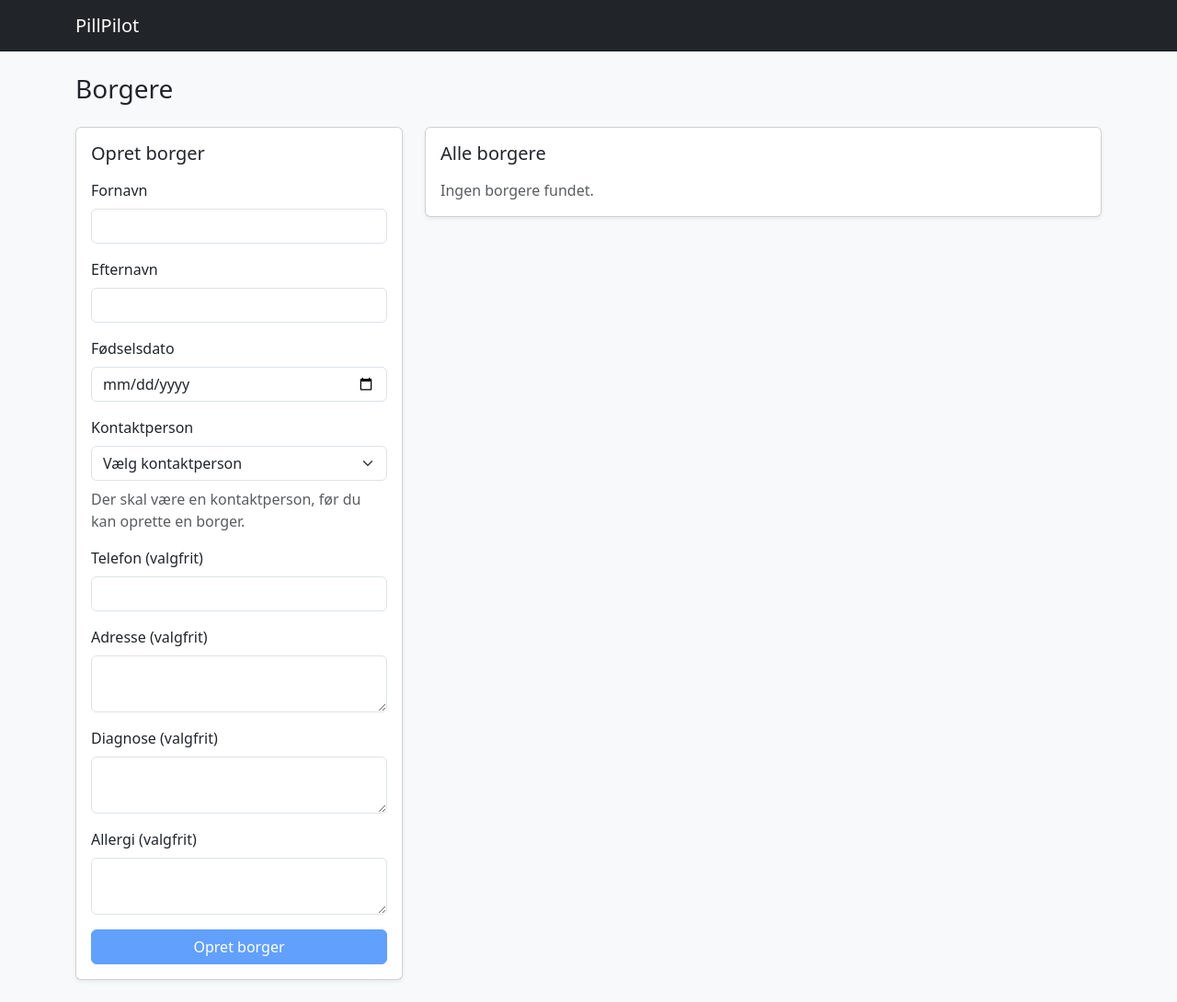
After one commit to Zerraphix/PillPilotProject, a Python web app: template templates/borgere.html in a window 1280 px wide. The commit adds this page. Shown: the whole page at 92% size. Run offline with Jinja, Linux system fonts and the light colour scheme; the template is opened without the code that fills it, so the values that code supplies are empty.

Commit message:
Et borgerview over alle borgere

```diff
--- a/templates/base.html
+++ b/templates/base.html
@@ -23,6 +23,10 @@
                     <li class="nav-item">
                         <a class="nav-link{% if request.endpoint == 'dashboard' %} active{% endif %}"
                            href="{{ url_for('dashboard') }}" {% if request.endpoint == 'dashboard' %}aria-current="page"{% endif %}>Dashboard</a>
+                    </li>
+                    <li class="nav-item">
+                        <a class="nav-link{% if request.endpoint in ('borgere', 'borger_view') %} active{% endif %}"
+                           href="{{ url_for('borgere') }}" {% if request.endpoint in ('borgere', 'borger_view') %}aria-current="page"{% endif %}>Borgere</a>
                     </li>
                     <li class="nav-item">
                         <a class="nav-link{% if request.endpoint == 'pilledispensere' %} active{% endif %}"
--- /dev/null
+++ b/templates/borgere.html
@@ -0,0 +1,142 @@
+{% extends "base.html" %}
+
+{% block title %}Borgere · PillPilot{% endblock %}
+
+{% block content %}
+<h1 class="h3 mb-4">Borgere</h1>
+
+<div class="row g-4">
+    <div class="col-12 col-lg-4">
+        <div class="card shadow-sm">
+            <div class="card-body">
+                <h2 class="h5 mb-3">Opret borger</h2>
+                <form method="POST" action="{{ url_for('create_borger') }}">
+                    <input type="hidden" name="csrf_token" value="{{ csrf_token() }}">
+
+                    <div class="mb-3">
+                        <label for="fornavn" class="form-label">Fornavn</label>
+                        <input type="text" name="fornavn" id="fornavn" class="form-control"
+                               maxlength="100" required>
+                    </div>
+
+                    <div class="mb-3">
+                        <label for="efternavn" class="form-label">Efternavn</label>
+                        <input type="text" name="efternavn" id="efternavn" class="form-control"
+                               maxlength="100" required>
+                    </div>
+
+                    <div class="mb-3">
+                        <label for="birthday" class="form-label">Fødselsdato</label>
+                        <input type="date" name="birthday" id="birthday" class="form-control" required>
+                    </div>
+
+                    <div class="mb-3">
+                        <label for="kontaktperson_id" class="form-label">Kontaktperson</label>
+                        <select name="kontaktperson_id" id="kontaktperson_id" class="form-select" required>
+                            <option value="" disabled {% if not session.get('kontaktperson_id') %}selected{% endif %}>Vælg kontaktperson</option>
+                            {% for kontaktperson in kontaktpersoner %}
+                            <option value="{{ kontaktperson['kontaktperson_id'] }}"
+                                    {% if kontaktperson['kontaktperson_id'] == session.get('kontaktperson_id') %}selected{% endif %}>
+                                {{ kontaktperson['fornavn'] }} {{ kontaktperson['efternavn'] }} (ID: {{ kontaktperson['kontaktperson_id'] }}){% if not kontaktperson['aktiv'] %} – Inaktiv{% endif %}
+                            </option>
+                            {% endfor %}
+                        </select>
+                        {% if not kontaktpersoner %}
+                        <p class="text-muted mt-2 mb-0">Der skal være en kontaktperson, før du kan oprette en borger.</p>
+                        {% endif %}
+                    </div>
+
+                    <div class="mb-3">
+                        <label for="telefon" class="form-label">Telefon (valgfrit)</label>
+                        <input type="tel" name="telefon" id="telefon" class="form-control" maxlength="25">
+                    </div>
+
+                    <div class="mb-3">
+                        <label for="adresse" class="form-label">Adresse (valgfrit)</label>
+                        <textarea name="adresse" id="adresse" class="form-control" rows="2"></textarea>
+                    </div>
+
+                    <div class="mb-3">
+                        <label for="diagnose" class="form-label">Diagnose (valgfrit)</label>
+                        <textarea name="diagnose" id="diagnose" class="form-control" rows="2"></textarea>
+                    </div>
+
+                    <div class="mb-3">
+                        <label for="allergi" class="form-label">Allergi (valgfrit)</label>
+                        <textarea name="allergi" id="allergi" class="form-control" rows="2"></textarea>
+                    </div>
+
+                    <button type="submit" class="btn btn-primary w-100" {% if not kontaktpersoner %}disabled{% endif %}>Opret borger</button>
+                </form>
+            </div>
+        </div>
+    </div>
+
+    <div class="col-12 col-lg-8">
+        <div class="card shadow-sm">
+            <div class="card-body">
+                <h2 class="h5 mb-3">Alle borgere</h2>
+
+                {% if borgere %}
+                <div class="table-responsive">
+                    <table class="table table-striped table-hover align-middle">
+                        <thead>
+                            <tr>
+                                <th scope="col">ID</th>
+                                <th scope="col">Borger</th>
+                                <th scope="col">Kontaktperson</th>
+                            </tr>
+                        </thead>
+                        <tbody>
+                            {% for borger in borgere %}
+                            <tr>
+                                <td>{{ borger['borger_id'] }}</td>
+                                <td>
+                                    <a href="{{ url_for('borger_view', borger_id=borger['borger_id']) }}" class="text-break">{{ borger['fornavn'] }} {{ borger['efternavn'] }}</a>
+                                    <div class="mt-1">
+                                        {% if borger['aktiv'] %}
+                                        <span class="badge bg-success">Aktiv</span>
+                                        {% else %}
+                                        <span class="badge bg-secondary">Inaktiv</span>
+                                        {% endif %}
+                                    </div>
+                                </td>
+                                <td>
+                                    <div class="text-break">{{ borger['kontaktperson_navn'] or 'Ikke angivet' }}</div>
+                                    <div class="mt-1 mb-2">
+                                        {% if borger['kontaktperson_aktiv'] %}
+                                        <span class="badge bg-success">Aktiv</span>
+                                        {% else %}
+                                        <span class="badge bg-secondary">Inaktiv</span>
+                                        {% endif %}
+                                    </div>
+                                    <div class="small text-break">
+                                        <span class="text-muted">Email:</span>
+                                        {% if borger['kontaktperson_email'] %}
+                                        <a href="mailto:{{ borger['kontaktperson_email'] }}">{{ borger['kontaktperson_email'] }}</a>
+                                        {% else %}
+                                        Ikke angivet
+                                        {% endif %}
+                                    </div>
+                                    <div class="small text-break">
+                                        <span class="text-muted">Telefon:</span>
+                                        {% if borger['kontaktperson_telefon'] %}
+                                        <a href="tel:{{ borger['kontaktperson_telefon'] }}">{{ borger['kontaktperson_telefon'] }}</a>
+                                        {% else %}
+                                        Ikke angivet
+                                        {% endif %}
+                                    </div>
+                                </td>
+                            </tr>
+                            {% endfor %}
+                        </tbody>
+                    </table>
+                </div>
+                {% else %}
+                <p class="text-muted mb-0">Ingen borgere fundet.</p>
+                {% endif %}
+            </div>
+        </div>
+    </div>
+</div>
+{% endblock %}
```
Also changed, not shown: app.py (+86 -0 lines).
